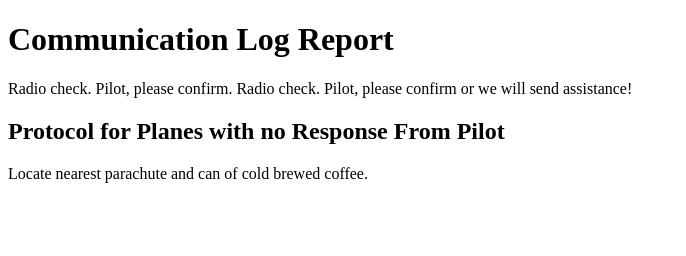
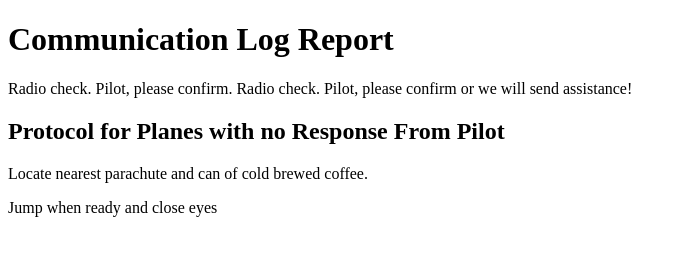
Before and after one commit to Horton2099/communication-log, a plain HTML site: page index.html in a window 1280 px wide. Shown: the whole page, without its empty margins (0-686 px from the left). Drawn offline with Linux system fonts and the light colour scheme.

Commit message:
Practice8

```diff
--- a/index.html
+++ b/index.html
@@ -5,5 +5,6 @@
       <p>Radio check. Pilot, please confirm.  Radio check. Pilot, please confirm or we will send assistance!</p>
       <h2>Protocol for Planes with no Response From Pilot</h2>
       <p>Locate nearest parachute and can of cold brewed coffee.</p>
+      <p>Jump when ready and close eyes</p>
    </body>
 </html>
```
